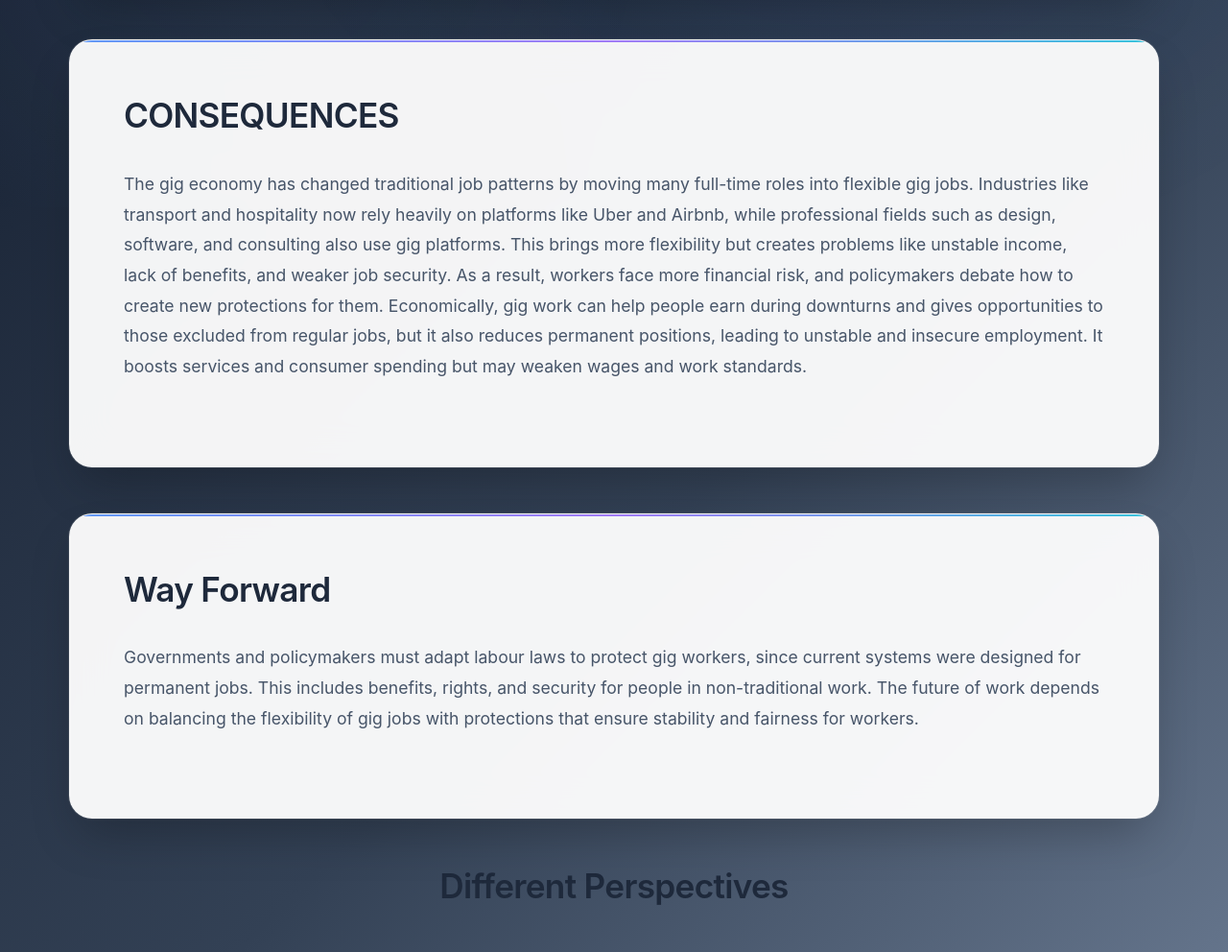
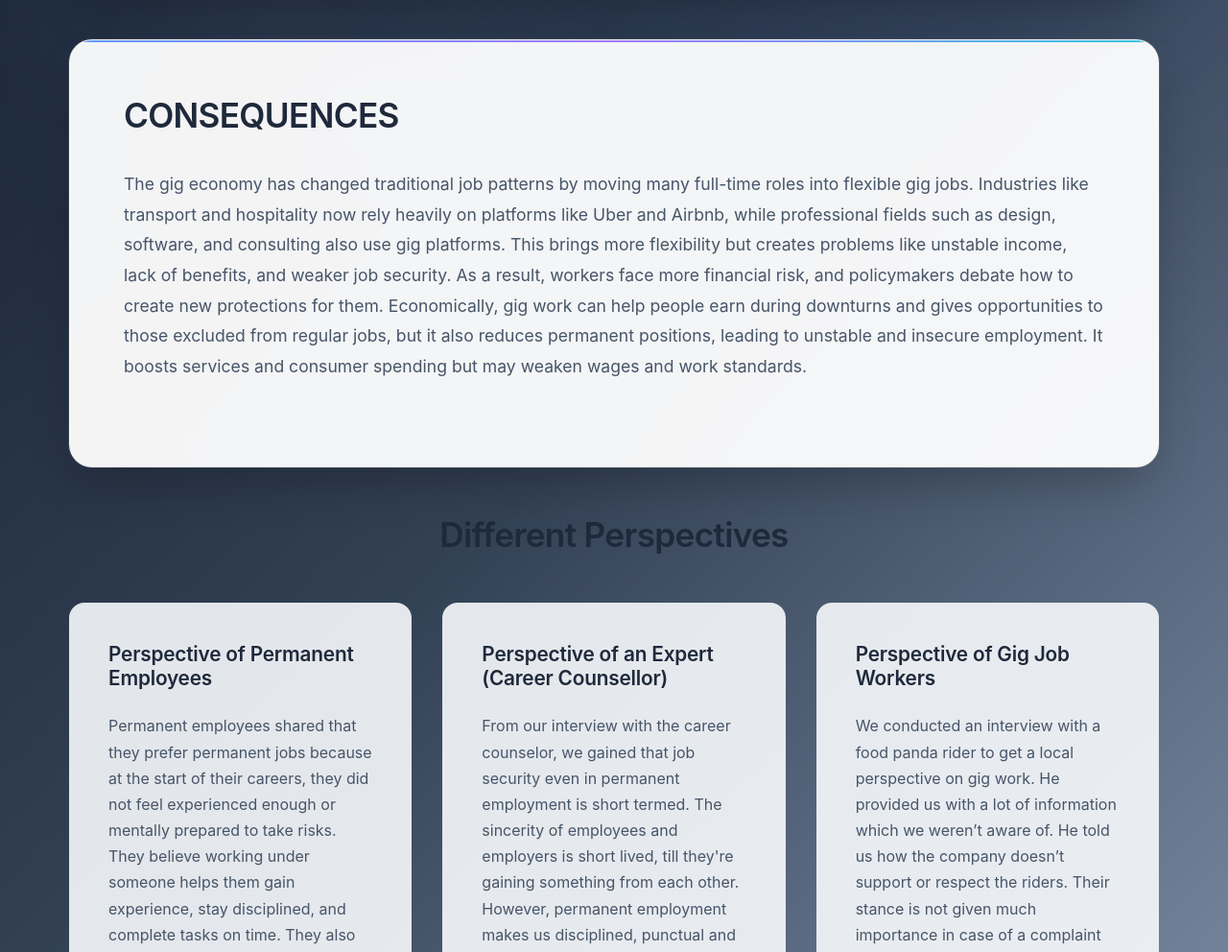
Before and after one commit to izza0459/adeena_website, a Django app: page /causes/ in a window 1280 px wide. Shown: the part 824-1816 px from the top of the page at 96% size. Run offline with Django 5.2, Linux system fonts and the light colour scheme.

Commit message:
Update causes.html
removed way fperad

```diff
--- a/myapp/templates/myapp/causes.html
+++ b/myapp/templates/myapp/causes.html
@@ -301,12 +301,7 @@
             </div>
         </div>
 
-        <div class="content-card">
-            <h2 class="section-title">Way Forward</h2>
-            <div class="section-content">
-                Governments and policymakers must adapt labour laws to protect gig workers, since current systems were designed for permanent jobs. This includes benefits, rights, and security for people in non-traditional work. The future of work depends on balancing the flexibility of gig jobs with protections that ensure stability and fairness for workers.
-            </div>
-        </div>
+
 
         <div class="perspectives-section">
             <h2 class="section-title" style="text-align: center; margin-bottom: 3rem;">Different Perspectives</h2>
```
